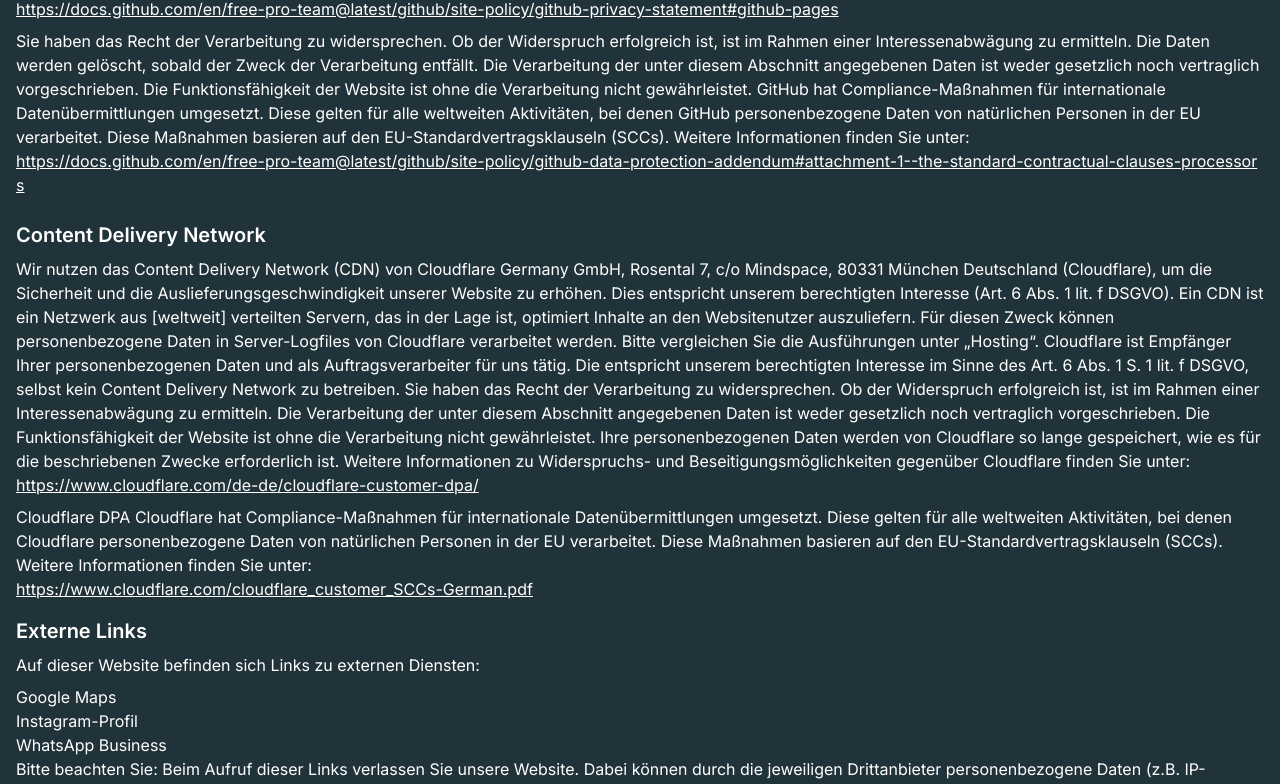
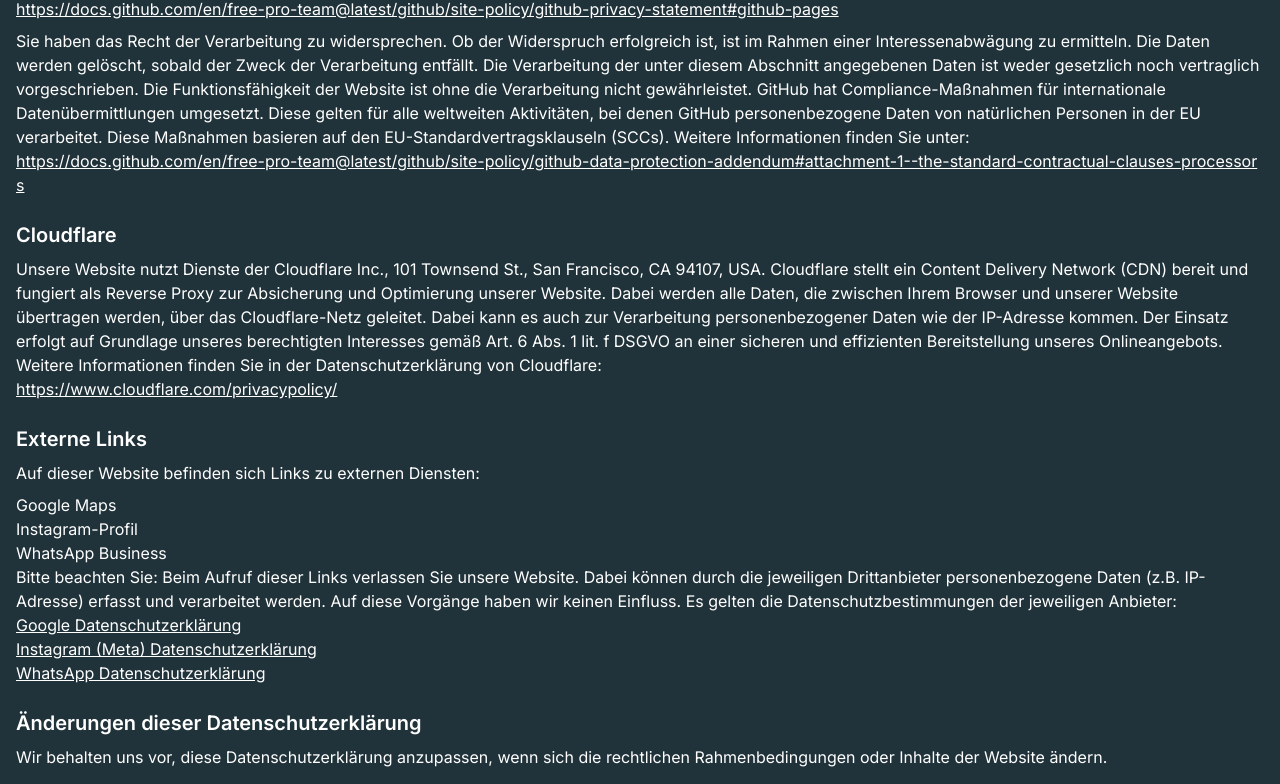
Before and after one commit to kjhgithub/lbrss2, a Next.js app: page /lbrss2/datenschutz in a window 1280 px wide. Shown: the part 1519-2303 px from the top of the page. Built offline with nearby package versions, Linux system fonts and the light colour scheme.

Commit message:
privacy policy 2

```diff
--- a/app/datenschutz/page.tsx
+++ b/app/datenschutz/page.tsx
@@ -96,7 +96,7 @@
         Sicherheitszwecken des Hosters.“ Wir gehen davon aus, dass diese
         Ausnahme auf GitHub Pages anzuwenden ist.
       </p>
-      <h2 className="text-xl font-semibold mt-2">Hosting</h2>
+      <h2 className="text-xl font-semibold mt-2">Hosting GitHub Pages</h2>
       <p className="flex flex-col">
         Unser Hoster erhebt in sog. Logfiles folgende Daten, die Ihr Browser
         übermittelt: IP-Adresse, die Adresse der vorher besuchten Website
@@ -146,48 +146,24 @@
           https://docs.github.com/en/free-pro-team@latest/github/site-policy/github-data-protection-addendum#attachment-1--the-standard-contractual-clauses-processors
         </Link>
       </p>
-      <h2 className="text-xl font-semibold mt-2">Content Delivery Network</h2>
+      <h2 className="text-xl font-semibold mt-2">Cloudflare</h2>
       <p className="flex flex-col">
-        Wir nutzen das Content Delivery Network (CDN) von Cloudflare Germany
-        GmbH, Rosental 7, c/o Mindspace, 80331 München Deutschland (Cloudflare),
-        um die Sicherheit und die Auslieferungsgeschwindigkeit unserer Website
-        zu erhöhen. Dies entspricht unserem berechtigten Interesse (Art. 6 Abs.
-        1 lit. f DSGVO). Ein CDN ist ein Netzwerk aus [weltweit] verteilten
-        Servern, das in der Lage ist, optimiert Inhalte an den Websitenutzer
-        auszuliefern. Für diesen Zweck können personenbezogene Daten in
-        Server-Logfiles von Cloudflare verarbeitet werden. Bitte vergleichen Sie
-        die Ausführungen unter „Hosting“. Cloudflare ist Empfänger Ihrer
-        personenbezogenen Daten und als Auftragsverarbeiter für uns tätig. Die
-        entspricht unserem berechtigten Interesse im Sinne des Art. 6 Abs. 1 S.
-        1 lit. f DSGVO, selbst kein Content Delivery Network zu betreiben. Sie
-        haben das Recht der Verarbeitung zu widersprechen. Ob der Widerspruch
-        erfolgreich ist, ist im Rahmen einer Interessenabwägung zu ermitteln.
-        Die Verarbeitung der unter diesem Abschnitt angegebenen Daten ist weder
-        gesetzlich noch vertraglich vorgeschrieben. Die Funktionsfähigkeit der
-        Website ist ohne die Verarbeitung nicht gewährleistet. Ihre
-        personenbezogenen Daten werden von Cloudflare so lange gespeichert, wie
-        es für die beschriebenen Zwecke erforderlich ist. Weitere Informationen
-        zu Widerspruchs- und Beseitigungsmöglichkeiten gegenüber Cloudflare
-        finden Sie unter:
+        Unsere Website nutzt Dienste der Cloudflare Inc., 101 Townsend St., San
+        Francisco, CA 94107, USA. Cloudflare stellt ein Content Delivery Network
+        (CDN) bereit und fungiert als Reverse Proxy zur Absicherung und
+        Optimierung unserer Website. Dabei werden alle Daten, die zwischen Ihrem
+        Browser und unserer Website übertragen werden, über das Cloudflare-Netz
+        geleitet. Dabei kann es auch zur Verarbeitung personenbezogener Daten
+        wie der IP-Adresse kommen. Der Einsatz erfolgt auf Grundlage unseres
+        berechtigten Interesses gemäß Art. 6 Abs. 1 lit. f DSGVO an einer
+        sicheren und effizienten Bereitstellung unseres Onlineangebots. Weitere
+        Informationen finden Sie in der Datenschutzerklärung von Cloudflare:
         <Link
-          href="https://www.cloudflare.com/de-de/cloudflare-customer-dpa/"
+          href="https://www.cloudflare.com/privacypolicy/"
           className="underline break-all mb-2"
           target="_blank"
         >
-          https://www.cloudflare.com/de-de/cloudflare-customer-dpa/
-        </Link>
-        Cloudflare DPA Cloudflare hat Compliance-Maßnahmen für internationale
-        Datenübermittlungen umgesetzt. Diese gelten für alle weltweiten
-        Aktivitäten, bei denen Cloudflare personenbezogene Daten von natürlichen
-        Personen in der EU verarbeitet. Diese Maßnahmen basieren auf den
-        EU-Standardvertragsklauseln (SCCs). Weitere Informationen finden Sie
-        unter:{" "}
-        <Link
-          href="https://www.cloudflare.com/cloudflare_customer_SCCs-German.pdf"
-          className="underline break-all"
-          target="_blank"
-        >
-          https://www.cloudflare.com/cloudflare_customer_SCCs-German.pdf
+          https://www.cloudflare.com/privacypolicy/
         </Link>
       </p>
       <h2 className="text-xl font-semibold mt-2">Externe Links</h2>
```
